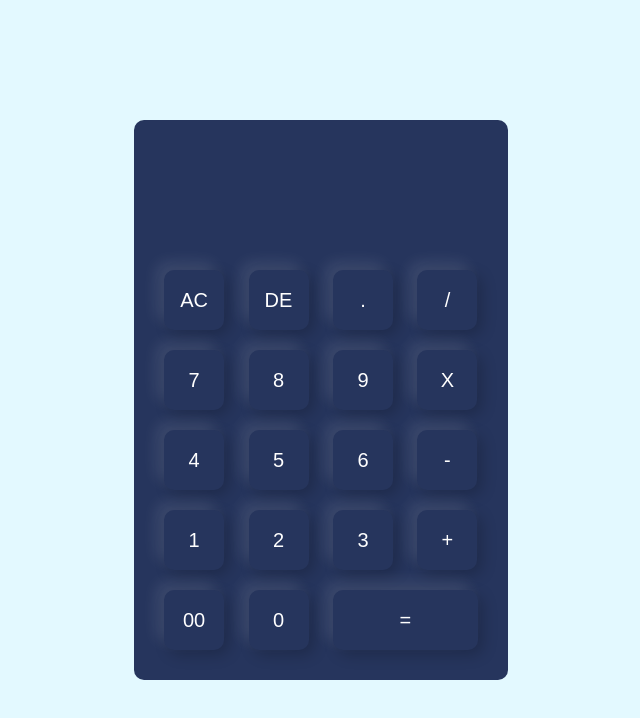
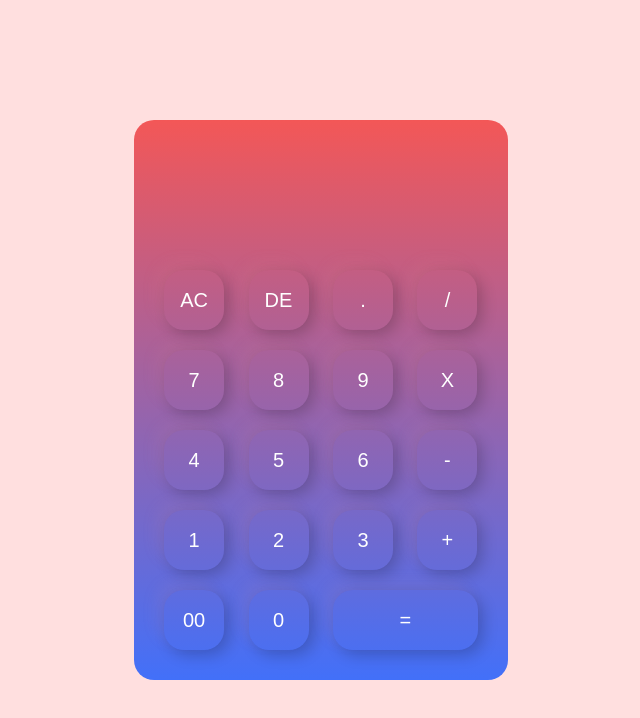
Before and after one commit to gcrimmins89/calculator, a plain HTML site: page index.html in a window 1280 px wide. Shown: the whole page, without its empty margins (319-959 px from the left). Drawn offline with Linux system fonts and the light colour scheme.

Commit message:
third commit

```diff
--- a/styles.css
+++ b/styles.css
@@ -8,32 +8,39 @@
 .container {
     width: 100%;
     height: 100vh;
-    background: #e3f9ff;
     display: flex;
     justify-content: center;
     align-items: center;
+    background-color: rgb(255, 223, 223);
 }
 
 .calculator{
-    background-color: #26355D;
+    background-image: linear-gradient(rgb(243, 87, 87), rgb(66, 112, 249));
     padding: 20px;
-    border-radius: 10px;
+    border-radius: 20px;
+    position: relative;
+}
 
 
-}
 
 .calculator form input{
     border: 0;
     outline: 0;
     width: 60px;
     height: 60px;
-    border-radius: 10px;
-    box-shadow: -8px -8px 15px rgba(255, 255, 255, 0.1), 5px 5px 15px rgba(0, 0, 0, 0.2);
+    border-radius: 20px;
+    box-shadow: -8px -8px 15px rgba(222, 141, 141, 0.1), 5px 5px 15px rgba(0, 0, 0, 0.2);
     background: transparent;
     font-size: 20px;
     color: white;
     cursor: pointer;
     margin: 10px;
+}
+.calculator form input:hover{
+    background-color: #323a52a3;
+}
+.calculator form input:active{
+    background-color: #323a5268;
 }
 
 form .display {
```
